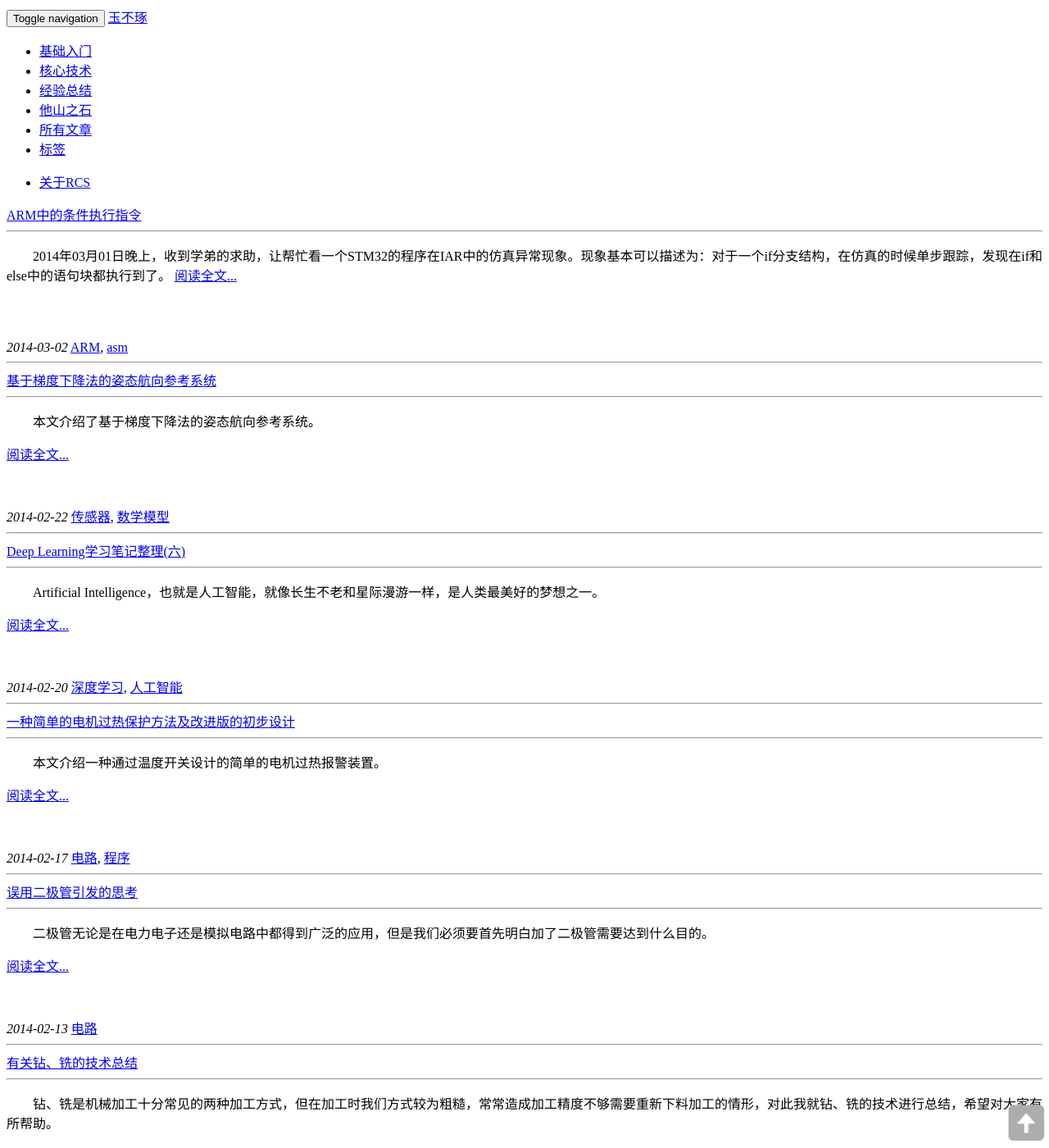
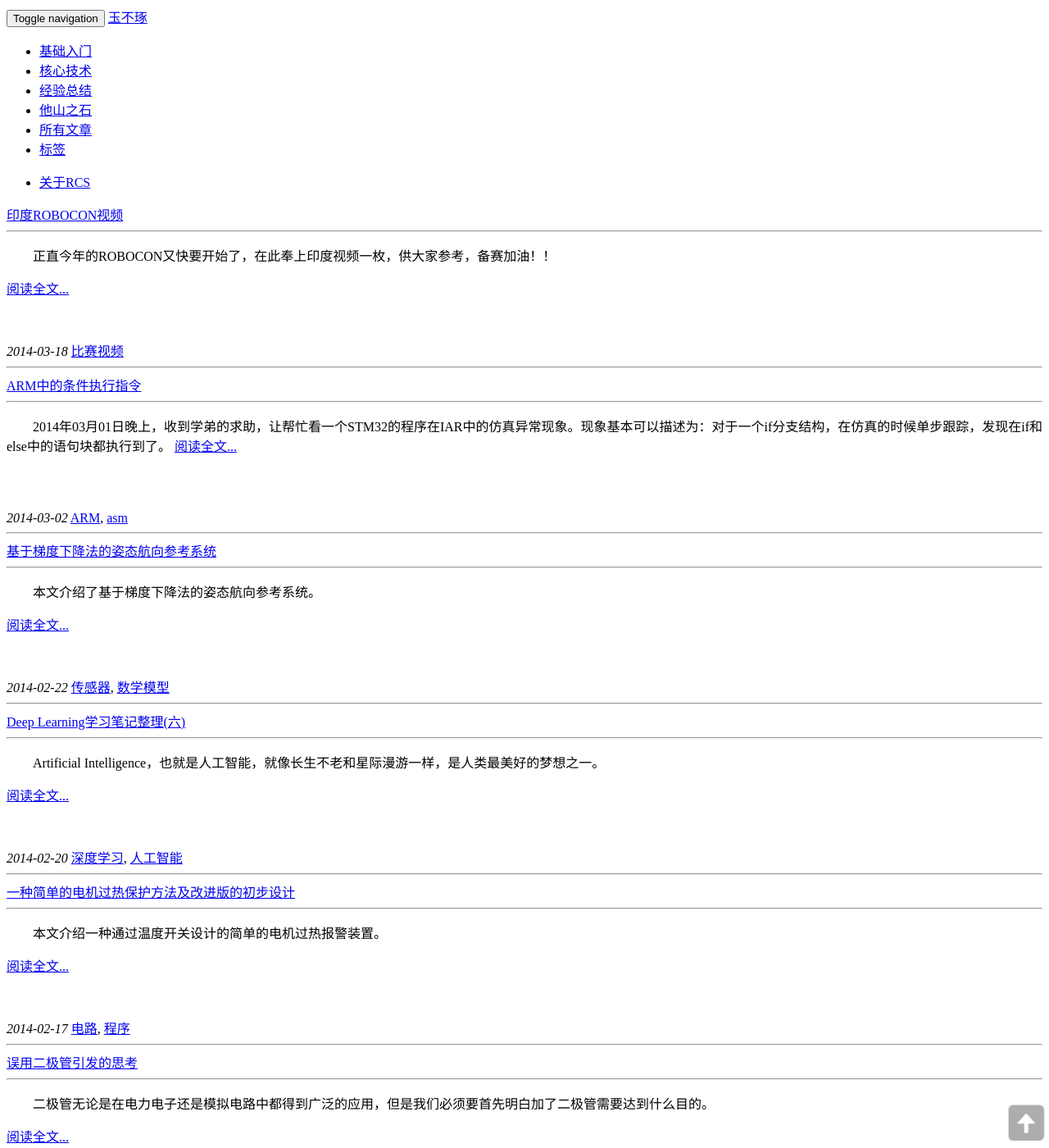
Before and after one commit to RCSTech/RCSTech.github.io, a Jekyll site: the page built from index.html, in a window 1280 px wide and 1400 px high. Shown: the whole window at 82% size. Built offline with Jekyll 4.4.1, drawn with Linux system fonts in a browser that asks for light colours; nearby versions of some CDN libraries; the list of posts is cut into pages by our own code; a style sheet for code colours, icons or effects is not loaded; some of the changed text lies outside the part shown.

Commit message:
添加印度视频一发

```diff
--- /dev/null
+++ b/_posts/2014-03-18-india-video.md
@@ -0,0 +1,17 @@
+---
+layout: post
+title: "印度ROBOCON视频"
+author: wk
+mail: wk@rcstech.org
+star: 1
+description: "印度视频"
+category: 他山之石
+tags:
+  - 比赛视频
+---
+
+　　正直今年的ROBOCON又快要开始了，在此奉上印度视频一枚，供大家参考，备赛加油！！
+
+<!--more-->
+
+<embed src="http://player.youku.com/player.php/sid/XNjg1Mzk3MDEy/v.swf" allowFullScreen="true" quality="high" width="480" height="400" align="middle" allowScriptAccess="always" type="application/x-shockwave-flash">
```
Also changed, not shown: _posts/2014-03-02-arm-conditional-execution.md (+0 -2 lines).
